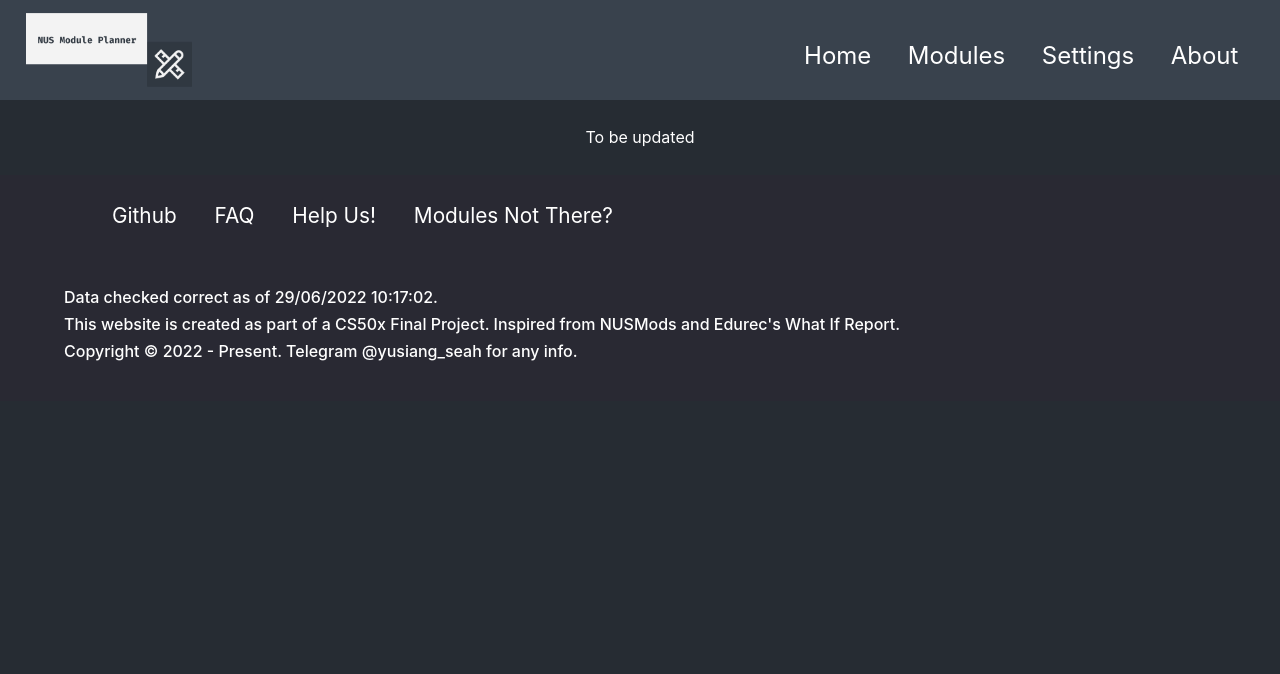
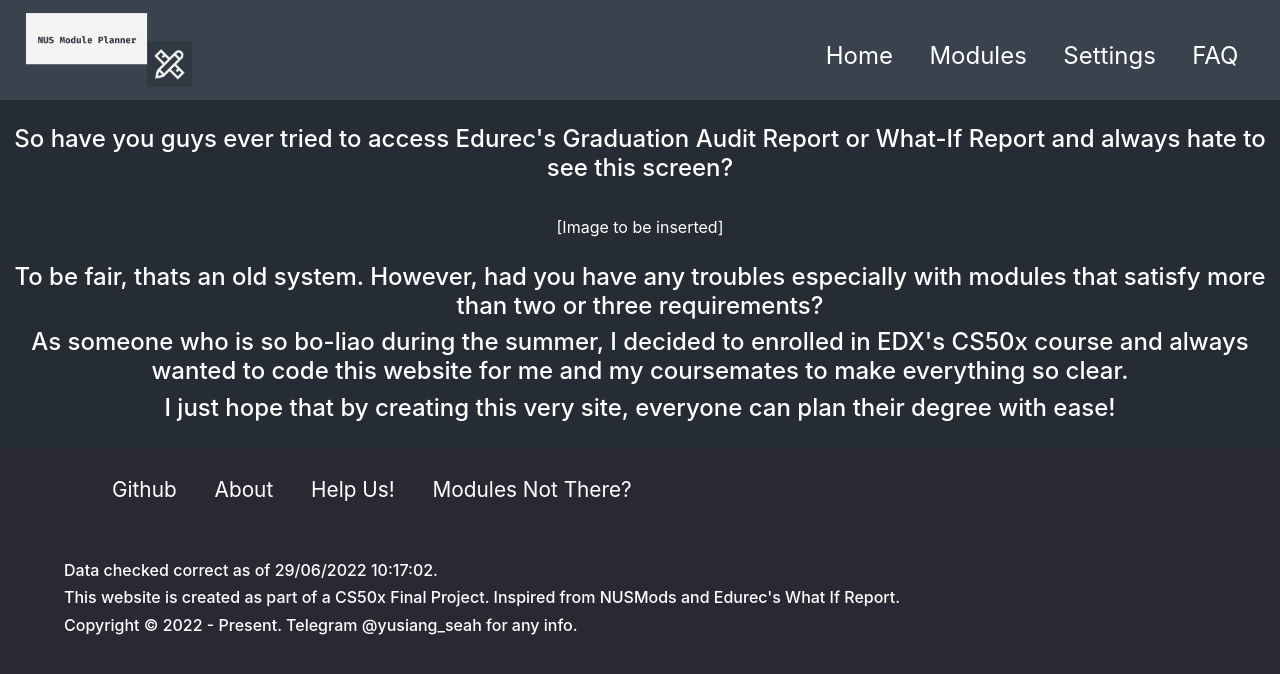
Before and after one commit to YSSeah99/moduleplanner_python, a Flask app: page /about in a window 1280 px wide. Shown: the top 674 px of the page. Run offline with Flask 2, Linux system fonts and the light colour scheme; some libraries are stand-ins or nearby versions.

Commit message:
Updated about page

```diff
--- a/templates/about.html
+++ b/templates/about.html
@@ -5,5 +5,12 @@
 {% endblock %}
 
 {% block main %}
-To be updated
+<h4> So have you guys ever tried to access Edurec's Graduation Audit Report or What-If Report and always hate to see this screen? </h4>
+<br />
+[Image to be inserted]
+<br />
+<br />
+<h4> To be fair, thats an old system. However, had you have any troubles especially with modules that satisfy more than two or three requirements?</h4>
+<h4> As someone who is so bo-liao during the summer, I decided to enrolled in EDX's CS50x course and always wanted to code this website for me and my coursemates to make everything so clear.</h4>
+<h4> I just hope that by creating this very site, everyone can plan their degree with ease!</h4>
 {% endblock %}
--- a/templates/layout.html
+++ b/templates/layout.html
@@ -30,7 +30,7 @@
                     <li class="link"><a href="/">Home</a></li>
                     <li class="link"><a href="/modules">Modules</a></li>
                     <li class="link"><a href="/settings">Settings</a></li>
-                    <li class="link"><a href="/about">About</a></li>
+                    <li class="link"><a href="/faq">FAQ</a></li>
                     <a href="javascript:void(0);" class="icon" onclick="myFunction()">
                         <i class="fa fa-bars"></i>
                     </a>
@@ -54,7 +54,7 @@
                 <nav class="bottomnav" id="bottomnav">
                     <ul>
                         <li class="link"><a href="https://github.com/YSSeah99/moduleplanner_python">Github</a></li>
-                        <li class="link"><a href="/faq">FAQ</a></li>
+                        <li class="link"><a href="/about">About</a></li>
                         <li class="link"><a href="/helpers">Help Us!</a></li>
                         <li class="link"><a href="/moduleform">Modules Not There?</a></li>
                         {% if (session["user_id"] and session["user_id"] < 500) %}<li class="link"><a href="/contribute">Helper's Page</a></li>{% else %}{% endif %}
--- a/templates/plan.html
+++ b/templates/plan.html
@@ -9,6 +9,7 @@
 <p>Returning back to main page will "log out" your plan</p>
 <p>To edit your modules, you have to remove and re-add the module back, unfortunately.</p>
 <p>If you had gotten "IC" as your grade, just put "NIL" instead.</p>
+<p>If you had trouble with what type to classify the module, do approach your coursemates, the FAQ page or the admin @yusiang_seah.</p>
 <br />
 <hr />
 <!-- Year 1 Sem 1 -->
```
